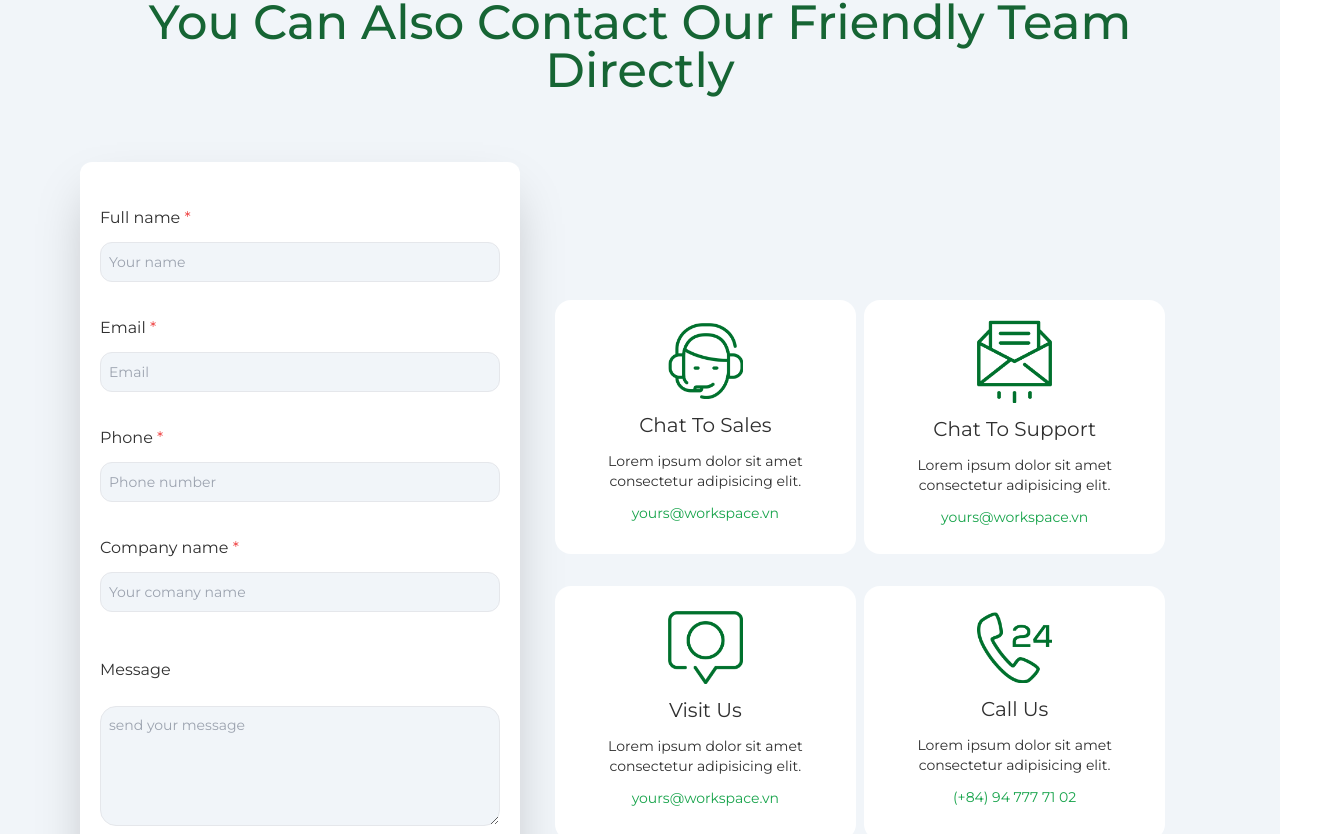
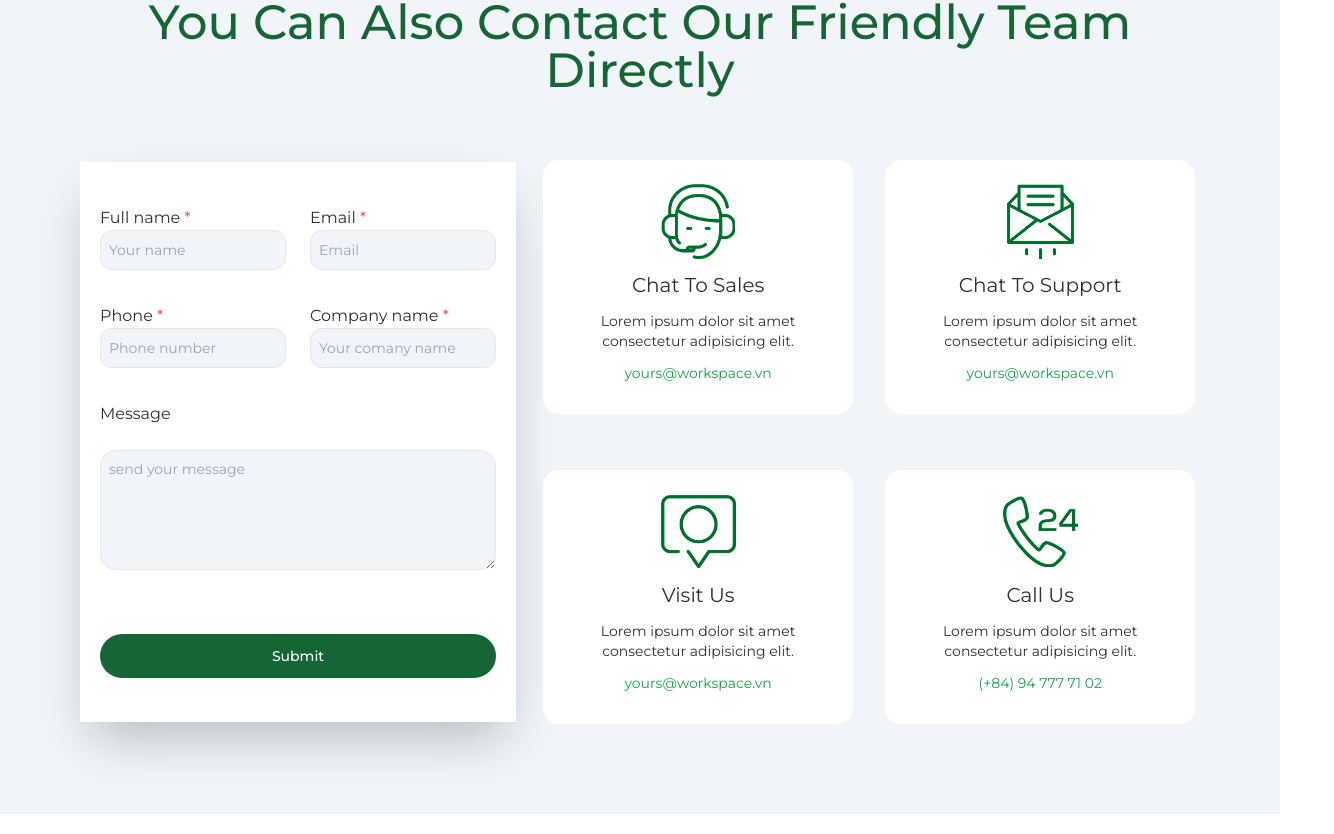
Before and after one commit to decade2506/yourworkspace, a Next.js app: page /Contact in a window 1280 px wide. Shown: the part 1142-1976 px from the top of the page, 1334 px wide, since content can reach past the window. Built offline with nearby package versions, Linux system fonts and the light colour scheme; no server answers.

Commit message:
some warning fixes

```diff
--- a/src/app/(website)/About/page.tsx
+++ b/src/app/(website)/About/page.tsx
@@ -142,7 +142,7 @@ export default function About() {
             alt="H"
             width={1800}
             height={500}
-            className="sm:aspect-[5/2] xs:max-h-[165px] md:max-h-[340px] xl:max-h-[500px] aspect-auto mx-8 rounded-2xl object-cover object-center"
+            className="w-full h-auto sm:aspect-[5/2] xs:max-h-[165px] md:max-h-[340px] xl:max-h-[500px] aspect-auto mx-8 rounded-2xl object-cover object-center"
             priority
             quality={100}
           />
--- a/src/app/(website)/page.tsx
+++ b/src/app/(website)/page.tsx
@@ -206,7 +206,6 @@ export default function Home() {
               <CountUp
                 end={53}
                 duration={3}
-                delay={2}
                 startOnMount={false}
                 enableScrollSpy={true}
                 scrollSpyDelay={2}
--- a/src/components/Header.tsx
+++ b/src/components/Header.tsx
@@ -1,11 +1,11 @@
-'use client';
+"use client";
 
-import { useState, useEffect } from 'react';
-import Image from 'next/image';
-import Link from 'next/link';
-import Nav from './Nav';
-import MobileNav from './MobileNav';
-import useInvalidname from '@/lib/use-invalid-paths';
+import { useState, useEffect } from "react";
+import Image from "next/image";
+import Link from "next/link";
+import Nav from "./Nav";
+import MobileNav from "./MobileNav";
+import useInvalidname from "@/lib/use-invalid-paths";
 
 const Header = () => {
   const [scrollPosition, setScrollPosition] = useState(0);
@@ -17,25 +17,25 @@ const Header = () => {
 
   // Add scroll event listener when component mounts
   useEffect(() => {
-        window.addEventListener('scroll', handleScroll);
+    window.addEventListener("scroll", handleScroll);
 
     // Cleanup the event listener when component unmounts
     return () => {
-            window.removeEventListener('scroll', handleScroll);
+      window.removeEventListener("scroll", handleScroll);
     };
   }, []);
 
   // Calculate background opacity based on scroll position
   const bgOpacity = Math.max(0, 0.3 + (scrollPosition / 300) * 0.5);
   const invalidPath: boolean = useInvalidname();
-    if(invalidPath) return <></>
+  if (invalidPath) return <></>;
 
   return (
     <header
       className={`w-full py-2 xl:py-4 backdrop-blur-sm fixed top-0 left-0 z-50 transition-all duration-300 h-[80px]`}
       style={{
         backgroundColor: `rgba(255,255,255 , ${bgOpacity})`,
-                transform: bgOpacity === 0 ? 'translateY(-100%)' : 'translateY(0)'
+        transform: bgOpacity === 0 ? "translateY(-100%)" : "translateY(0)",
       }}
     >
       <div className="container mx-auto flex justify-between items-center">
@@ -46,6 +46,8 @@ const Header = () => {
               alt="Logo"
               width={92}
               height={60}
+              priority
+              className="w-[92px] h-[60px] object-contain"
             />
           </div>
         </Link>
--- a/src/components/bloglist.tsx
+++ b/src/components/bloglist.tsx
@@ -72,7 +72,7 @@ export default function BlogClient({ posts }: BlogProps) {
             alt="H"
             width={1800}
             height={500}
-            className="sm:aspect-[5/2] xs:max-h-[165px] md:max-h-[340px] xl:max-h-[500px] aspect-auto mx-8 rounded-2xl object-cover object-center"
+            className="w-full h-auto sm:aspect-[5/2] xs:max-h-[165px] md:max-h-[340px] xl:max-h-[500px] aspect-auto mx-8 rounded-2xl object-cover object-center"
             priority
             quality={100}
           />
--- a/src/components/contact.tsx
+++ b/src/components/contact.tsx
@@ -104,6 +104,13 @@ export default function ContactForm({ sendMail }: ContactFormProps) {
     resolver: zodResolver(mailFormSchema),
   });
 
+  // Add state for client-side rendering of reCAPTCHA
+  const [isClient, setIsClient] = useState(false);
+
+  useEffect(() => {
+    setIsClient(true);
+  }, []);
+
   // Add state for submission status
   const [submitStatus, setSubmitStatus] = useState<{
     success: boolean;
@@ -206,7 +213,7 @@ export default function ContactForm({ sendMail }: ContactFormProps) {
             alt="H"
             width={1800}
             height={500}
-            className="sm:aspect-[5/2] xs:max-h-[165px] md:max-h-[340px] xl:max-h-[500px] aspect-auto mx-8 rounded-2xl object-cover object-center"
+            className="w-full h-auto sm:aspect-[5/2] xs:max-h-[165px] md:max-h-[340px] xl:max-h-[500px] aspect-auto mx-8 rounded-2xl object-cover object-center"
             priority
             quality={100}
           />
@@ -241,10 +248,10 @@ export default function ContactForm({ sendMail }: ContactFormProps) {
               initial="hidden"
               whileInView="visible"
               viewport={{ once: true }}
-              className="flex flex-col gap-6 p-3 bg-white rounded-xl xs:w-[320px] sm:w-3/4 h-auto my-7 px-2 sm:px-5 py-11 xl:mr-[-10%] shadow-2xl"
+              className="flex flex-col gap-6 p-3 bg-white rou md:gap-6s:w-[320px] sm:w-3/4 divuto my-7 px-2 sm:px-5 py-11 xl:mr-[-10%] shadow-2xl"
             >
-              <div className="grid grid-cols-1 gap-3">
-                <>
+              <div className="grid grid-cols-1 md:grid-cols-2 gap-3 md:gap-6">
+                <div>
                   <p>
                     Full name <span className="text-red-500">*</span>
                   </p>
@@ -256,13 +263,12 @@ export default function ContactForm({ sendMail }: ContactFormProps) {
                   />
                   <div className="h-[10px]">
                     {errors.name && (
-                      <p className="text-red-500 text-sm">
-                        {errors.name.message}
+                      <p className="text-red-500 text-sm">{errors.name.message}
                       </p>
                     )}
                   </div>
-                </>
-                <>
+                </div>
+                <div>
                   <p>
                     Email <span className="text-red-500">*</span>
                   </p>
@@ -279,8 +285,8 @@ export default function ContactForm({ sendMail }: ContactFormProps) {
                       </p>
                     )}
                   </div>
-                </>
-                <>
+                </div>
+                <div>
                   <p>
                     Phone <span className="text-red-500">*</span>
                   </p>
@@ -297,8 +303,8 @@ export default function ContactForm({ sendMail }: ContactFormProps) {
                       </p>
                     )}
                   </div>
-                </>
-                <>
+                </div>
+                <div>
                   <p>
                     Company name <span className="text-red-500">*</span>
                   </p>
@@ -315,7 +321,7 @@ export default function ContactForm({ sendMail }: ContactFormProps) {
                       </p>
                     )}
                   </div>
-                </>
+                </div>
               </div>
               <p>Message</p>
               <Textarea
@@ -324,11 +330,14 @@ export default function ContactForm({ sendMail }: ContactFormProps) {
                 {...register("message")}
               />
 
-              <div
-                id="recaptcha-container"
-                className="g-recaptcha mb-4"
-                data-sitekey={process.env.NEXT_PUBLIC_RECAPTCHA_SITE_KEY}
-              />
+              {/* Only render reCAPTCHA on client side */}
+              {isClient && (
+                <div
+                  id="recaptcha-container"
+                  className="g-recaptcha mb-4"
+                  data-sitekey={process.env.NEXT_PUBLIC_RECAPTCHA_SITE_KEY}
+                />
+              )}
 
               {submitStatus && (
                 <div
@@ -349,7 +358,7 @@ export default function ContactForm({ sendMail }: ContactFormProps) {
                 {isSubmitting ? "Processing..." : "Submit"}
               </Button>
             </motion.form>
-            <div className="flex flex-wrap gap-2 justify-center xl:mr-[-10%]">
+            <div className="flex flex-wrap gap-8 justify-center xl:mr-[-12%]">
               {contact.map((item, index) => (
                 <motion.div
                   variants={childVariants}
@@ -361,9 +370,11 @@ export default function ContactForm({ sendMail }: ContactFormProps) {
                 >
                   <Image
                     src={item.image}
-                    alt=""
+                    alt={item.title}
+                    width={75}
                     height={75}
-                    width={75}
+                    className="w-[75px] h-[75px] object-contain"
+                    priority={index === 0}
                   />
                   <h1 className="text-xl my-3 text-center">{item.title}</h1>
                   <p className="text-sm text-center mb-3 mx-7">{item.des}</p>
```
Lines whose indentation alone changed are shown as unchanged.
